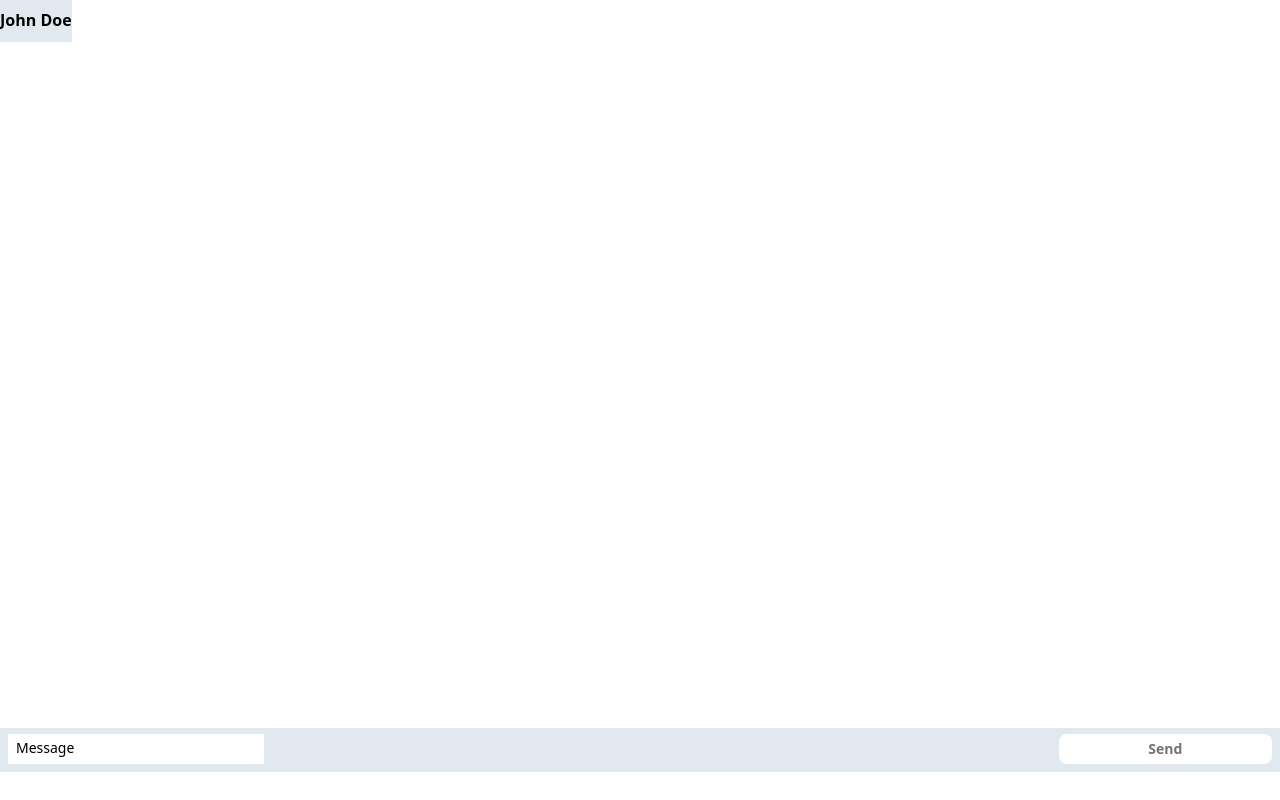
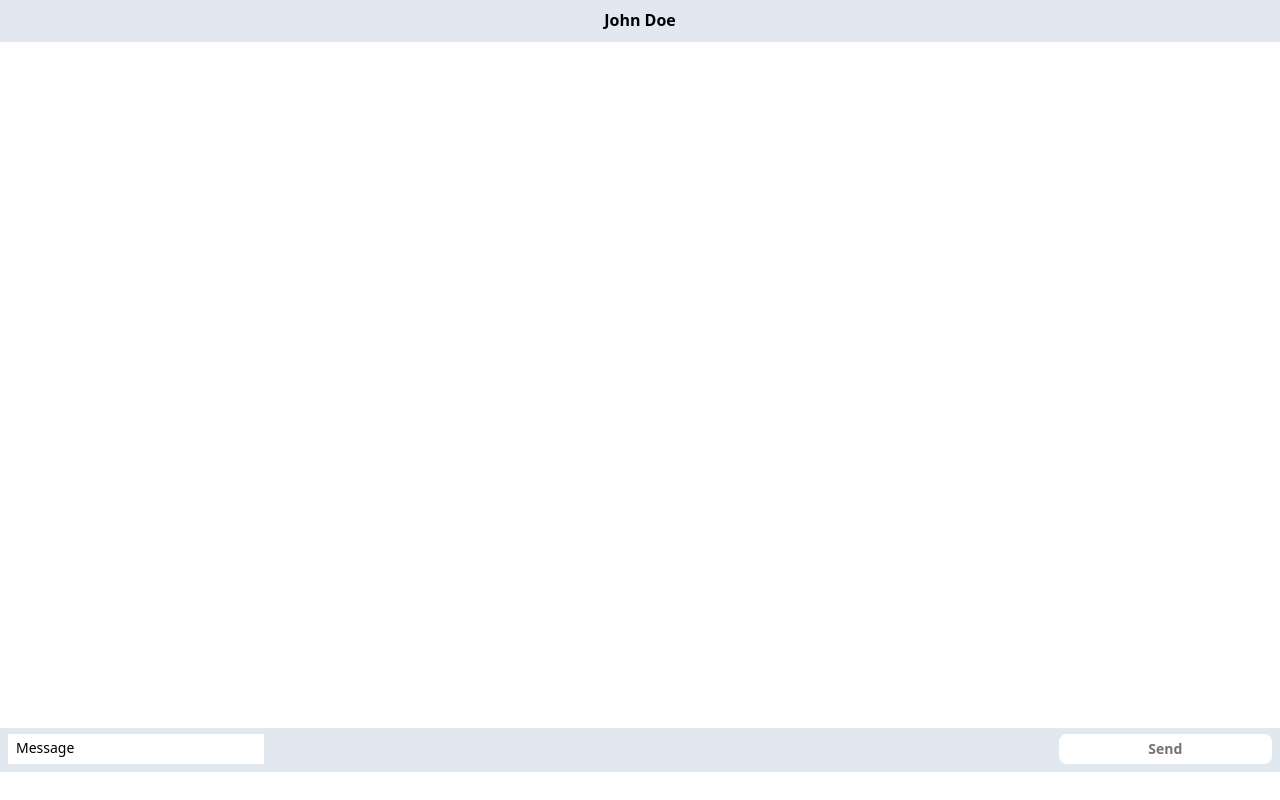
Before and after one commit to jsjoeio/my-chat-app, a React (Vite) app: page / in a window 1280 px wide. Built offline with nearby package versions, Linux system fonts and the light colour scheme; what pulltorefreshjs would draw is missing.

Commit message:
try absolute

```diff
--- a/src/Header.tsx
+++ b/src/Header.tsx
@@ -1,6 +1,6 @@
 function Header() {
   return (
-    <div className="fixed top-0 mx-auto w-100 block w-100 bg-slate-200 py-2 border-slate-200 border-b-2">
+    <div className="absolute top-0 block w-full mx-auto w-100 block w-100 bg-slate-200 py-2 border-slate-200 border-b-2">
       <span className="font-bold text-black block">John Doe</span>
     </div>
   );
```
